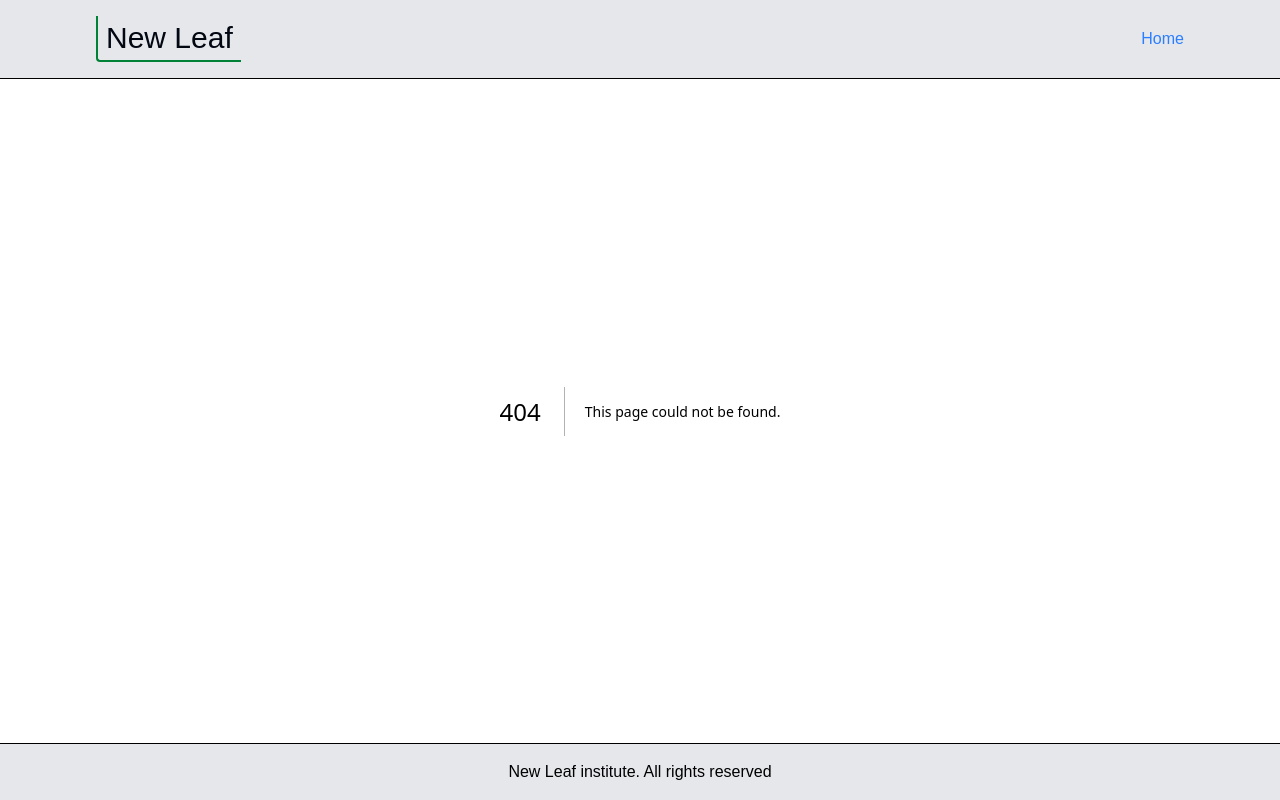
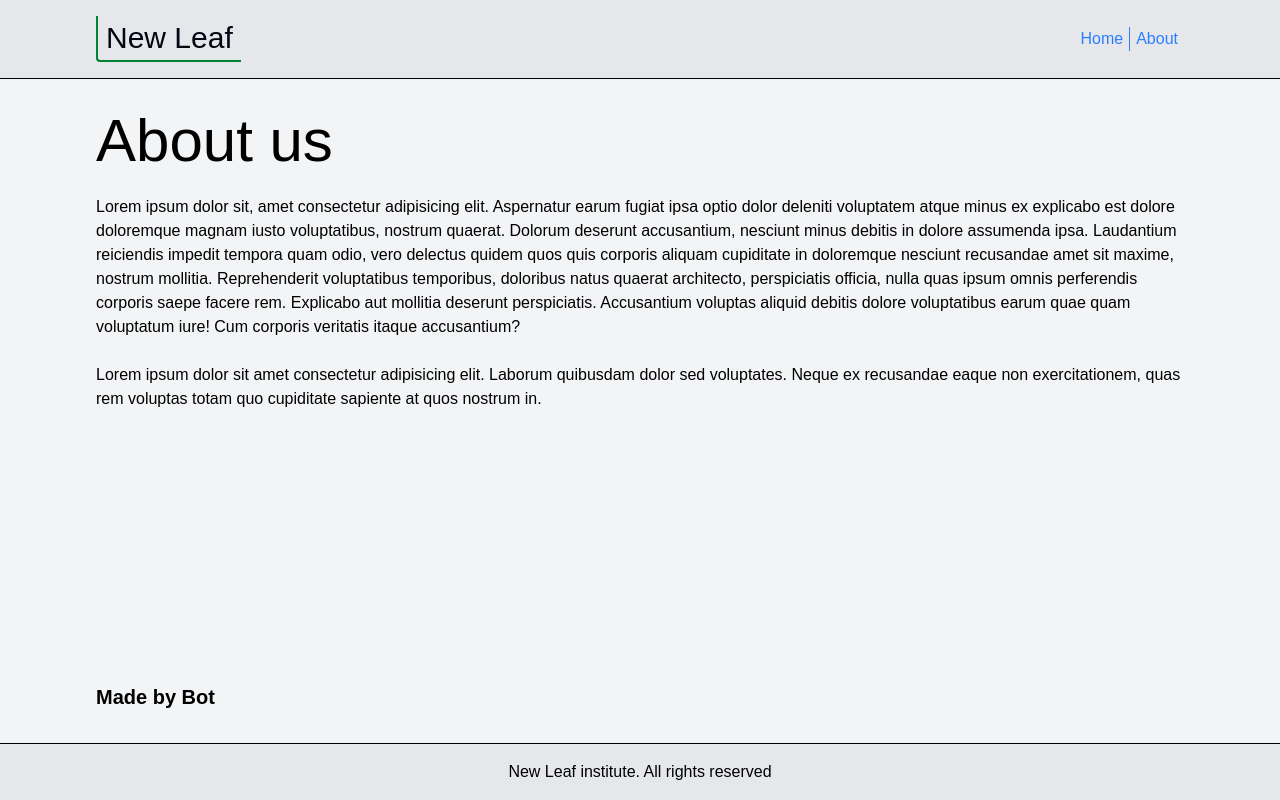
Before and after one commit to Joao-Victor-SM/mock-wiki, a Next.js app: page /about in a window 1280 px wide. Before the commit this address had no page. Built offline with nearby package versions, Linux system fonts and the light colour scheme.

Commit message:
add about page

```diff
--- /dev/null
+++ b/src/app/about/page.tsx
@@ -0,0 +1,29 @@
+const AboutPage = () => {
+  return (
+    <main className="px-24 p-8 h-full flex flex-col space-y-6">
+      <h1 className="text-6xl">About us</h1>
+      <p>
+        Lorem ipsum dolor sit, amet consectetur adipisicing elit. Aspernatur
+        earum fugiat ipsa optio dolor deleniti voluptatem atque minus ex
+        explicabo est dolore doloremque magnam iusto voluptatibus, nostrum
+        quaerat. Dolorum deserunt accusantium, nesciunt minus debitis in dolore
+        assumenda ipsa. Laudantium reiciendis impedit tempora quam odio, vero
+        delectus quidem quos quis corporis aliquam cupiditate in doloremque
+        nesciunt recusandae amet sit maxime, nostrum mollitia. Reprehenderit
+        voluptatibus temporibus, doloribus natus quaerat architecto,
+        perspiciatis officia, nulla quas ipsum omnis perferendis corporis saepe
+        facere rem. Explicabo aut mollitia deserunt perspiciatis. Accusantium
+        voluptas aliquid debitis dolore voluptatibus earum quae quam voluptatum
+        iure! Cum corporis veritatis itaque accusantium?
+      </p>
+      <p>
+        Lorem ipsum dolor sit amet consectetur adipisicing elit. Laborum
+        quibusdam dolor sed voluptates. Neque ex recusandae eaque non
+        exercitationem, quas rem voluptas totam quo cupiditate sapiente at quos
+        nostrum in.
+      </p>
+      <footer className="mt-auto text-xl font-semibold">Made by Bot</footer>
+    </main>
+  );
+};
+export default AboutPage;
--- a/src/app/header.tsx
+++ b/src/app/header.tsx
@@ -1,4 +1,4 @@
-import Link from "next/link";
+import Link from 'next/link';
 
 const Header = () => {
   return (
@@ -8,9 +8,12 @@ const Header = () => {
           New Leaf
         </h1>
       </Link>
-      <nav className="flex gap-2 ml-auto">
-        <Link href="/" className="text-blue-500 hover:underline">
+      <nav className="flex ml-auto divide-x">
+        <Link href="/" className="text-blue-500 hover:underline px-1.5">
           Home
+        </Link>
+        <Link href="/about" className="text-blue-500 hover:underline px-1.5">
+          About
         </Link>
       </nav>
     </header>
```
